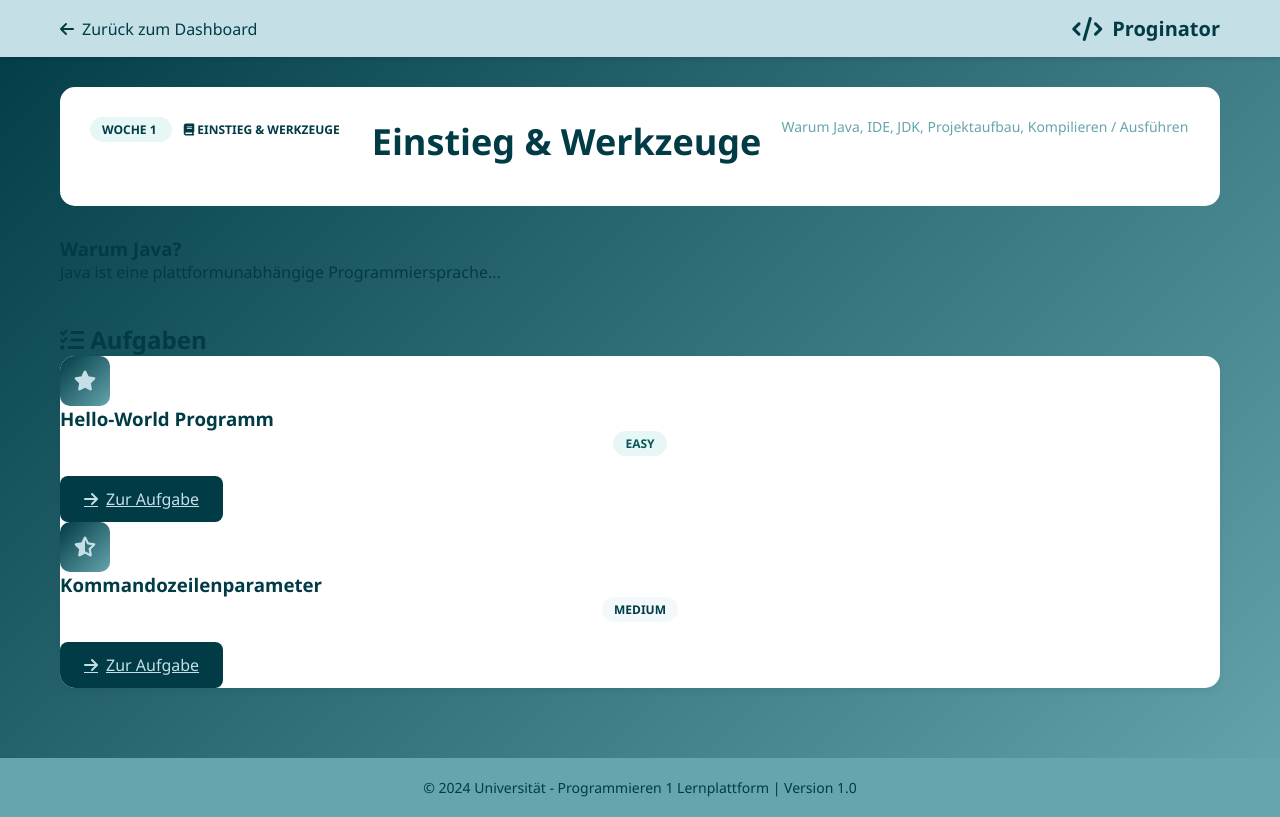
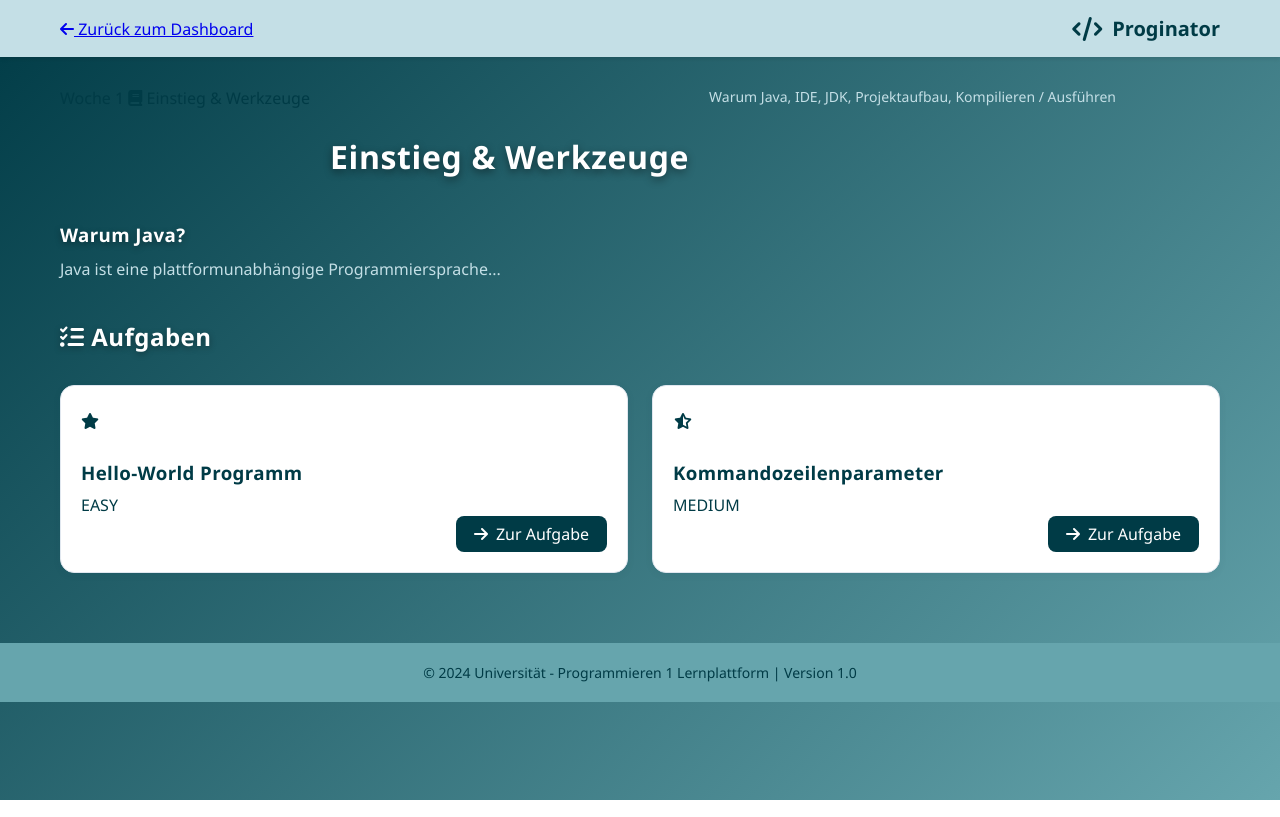
Before and after one commit to HenningRixen/proginator, a Spring Boot app: page /lesson/1 in a window 1280 px wide. Run offline with Spring Boot 4, Linux system fonts and the light colour scheme; the visitor is signed in with stand-in values (Sample User, id 1); data comes from the database, SQL or seed files in the repository; data that the repository does not hold is empty; some of the project's set-up classes (security, data sources, template engines, error pages and the like) are left out, and stand-ins take their place.

Commit message:
farbpalettenänderung/Bugfixes

```diff
--- a/src/main/resources/static/css/style.css
+++ b/src/main/resources/static/css/style.css
@@ -2,7 +2,7 @@
     --primary: #003B46;
     --primary-dark: #07575B;
     --secondary: #66A5AD;
-    --success: #66A5AD;
+    --success: #3CB371;
     --warning: #07575B;
     --danger: #003B46;
     --light: #C4DFE6;
@@ -13,6 +13,7 @@
     --transition: all 0.3s ease;
 }
 
+/* --- Grundlegende Resets und Body --- */
 * {
     margin: 0;
     padding: 0;
@@ -26,7 +27,16 @@
     color: var(--dark);
 }
 
-/* Auth Pages */
+/* --- Überschriften kontrastreicher und mit Abstand --- */
+h1, h2, h3, h4, h5, h6 {
+    color: var(--primary);
+    font-weight: bold;
+    margin-top: 1.5em;
+    margin-bottom: 0.5em;
+    letter-spacing: 0.02em;
+}
+
+/* --- Auth Pages --- */
 .auth-body {
     background: linear-gradient(135deg, #003B46 0%, #66A5AD 100%);
     display: flex;
@@ -161,7 +171,7 @@
     padding-top: 20px;
 }
 
-/* Main Layout */
+/* --- Main Layout --- */
 .navbar {
     background: var(--light);
     box-shadow: 0 2px 4px rgba(0,0,0,0.1);
@@ -225,7 +235,7 @@
     padding: 30px 20px;
 }
 
-/* Dashboard Styles */
+/* --- Dashboard Styles --- */
 .dashboard-header {
     display: grid;
     grid-template-columns: 1fr 1fr;
@@ -466,411 +476,107 @@
     margin-top: 40px;
 }
 
-/* Lesson Page Styles */
-.nav-back {
-    display: inline-flex;
-    align-items: center;
-    gap: 8px;
-    color: var(--primary);
-    text-decoration: none;
-    font-weight: 500;
+/* --- Aufgabenübersicht (modernes Grid) --- */
+.exercises-list {
+    display: grid;
+    grid-template-columns: repeat(auto-fit, minmax(260px, 1fr));
+    gap: 24px;
+    margin: 32px 0 0 0;
+    padding: 0;
+    list-style: none;
+    background: none;
+    box-shadow: none;
+    border-radius: 0;
 }
 
-.nav-back:hover {
-    text-decoration: underline;
+.exercise-card {
+    background: #fff !important;
+    border: 1px solid #e0e7ef;
+    border-radius: 14px;
+    box-shadow: 0 2px 8px rgba(0,59,70,0.06);
+    padding: 24px 20px 20px 20px;
+    display: flex;
+    flex-direction: column;
+    align-items: flex-start;
+    transition: box-shadow 0.2s, border 0.2s;
+    position: relative;
+    margin: 0;
+    min-height: 160px;
 }
 
-.lesson-header {
-    background: white;
-    padding: 30px;
-    border-radius: 15px;
-    margin-bottom: 30px;
-    text-align: center;
+.exercise-card:hover {
+    box-shadow: 0 4px 16px rgba(0,59,70,0.12);
+    border-color: var(--secondary);
+    background: #f3f9fa;
 }
 
-.lesson-badge {
-    display: inline-block;
-    background: var(--primary);
-    color: var(--light);
-    padding: 8px 16px;
-    border-radius: 20px;
+.exercise-header h3 {
+    font-size: 1.15em;
     font-weight: 600;
-    margin-bottom: 15px;
-    font-size: 14px;
+    color: var(--primary-dark);
+    margin-bottom: 8px;
 }
 
-.lesson-header h1 {
-    color: var(--dark);
-    font-size: 36px;
-    margin-bottom: 10px;
+.exercise-meta {
+    font-size: 0.95em;
+    color: #4a6fa1;
+    margin-bottom: 12px;
 }
 
-.lesson-subtitle {
-    color: var(--gray);
-    font-size: 18px;
+.exercise-item.completed {
+    border-color: #3CB371;
+    background: linear-gradient(90deg, #e6f9f0 60%, #f8fafd 100%);
 }
 
-.lesson-content {
-    margin-bottom: 40px;
+.exercise-item.completed::after {
+    content: '✓';
+    position: absolute;
+    top: 12px;
+    right: 16px;
+    background: #3CB371;
+    color: #fff;
+    border-radius: 50%;
+    width: 28px;
+    height: 28px;
+    display: flex;
+    align-items: center;
+    justify-content: center;
+    font-weight: bold;
+    font-size: 1.1em;
+    box-shadow: 0 2px 6px rgba(60,179,113,0.12);
 }
 
-.content-card {
-    background: white;
-    padding: 30px;
-    border-radius: 15px;
-    box-shadow: var(--card-shadow);
-}
-
-.content-card h2 {
-    color: var(--dark);
-    margin-bottom: 20px;
-    font-size: 24px;
+.exercise-actions {
+    margin-top: auto;
+    width: 100%;
     display: flex;
-    align-items: center;
+    justify-content: flex-end;
     gap: 10px;
 }
 
-.exercises-list {
-    background: white;
-    border-radius: 15px;
-    overflow: hidden;
-    box-shadow: var(--card-shadow);
+.exercise-actions a,
+.btn-exercise {
+    background: var(--primary);
+    color: #fff;
+    padding: 7px 18px;
+    border-radius: 8px;
+    text-decoration: none;
+    font-weight: 500;
+    transition: background 0.2s;
+    border: none;
 }
 
-.exercise-item {
-    display: flex;
-    align-items: center;
-    padding: 25px 30px;
-    border-bottom: 1px solid var(--border);
-    gap: 20px;
-    transition: var(--transition);
+.exercise-actions a:hover,
+.btn-exercise:hover {
+    background: var(--primary-dark);
 }
 
-.exercise-item:hover {
-    background-color: var(--light);
+/* Abstand zwischen Überschrift und Aufgabenliste */
+.lesson-title {
+    margin-bottom: 18px;
 }
 
-.exercise-item:last-child {
-    border-bottom: none;
-}
-
-.exercise-icon {
-    width: 50px;
-    height: 50px;
-    background: linear-gradient(135deg, #003B46 0%, #66A5AD 100%);
-    border-radius: 10px;
-    display: flex;
-    align-items: center;
-    justify-content: center;
-    color: var(--light);
-    font-size: 20px;
-}
-
-.exercise-content {
-    flex: 1;
-}
-
-.exercise-header {
-    display: flex;
-    justify-content: space-between;
-    align-items: center;
-    margin-bottom: 10px;
-}
-
-.exercise-header h3 {
-    color: var(--dark);
-    font-size: 18px;
-}
-
-.exercise-meta {
-    display: flex;
-    gap: 15px;
-    align-items: center;
-}
-
-.badge {
-    padding: 4px 12px;
-    border-radius: 20px;
-    font-size: 12px;
-    font-weight: 600;
-    text-transform: uppercase;
-}
-
-.badge-easy {
-    background-color: #e6f7f5;
-    color: #07575B;
-}
-
-.badge-medium {
-    background-color: #f3f9fa;
-    color: #003B46;
-}
-
-.badge-hard {
-    background-color: #fbeeee;
-    color: #003B46;
-}
-
-.points {
-    color: var(--gray);
-    font-size: 14px;
-    display: flex;
-    align-items: center;
-    gap: 5px;
-}
-
-.exercise-item p {
-    color: var(--gray);
-    font-size: 14px;
-    line-height: 1.5;
-}
-
-.exercise-actions {
-    min-width: 120px;
-}
-
-.btn-exercise {
-    display: inline-flex;
-    align-items: center;
-    justify-content: center;
-    gap: 8px;
-    padding: 10px 20px;
-    border-radius: 8px;
-    font-weight: 500;
-    text-decoration: none;
-    transition: var(--transition);
-    border: none;
-    cursor: pointer;
-    font-size: 14px;
-    width: 100%;
-}
-
-.btn-start {
-    background-color: var(--primary);
-    color: var(--light);
-}
-
-.btn-start:hover {
-    background-color: var(--primary-dark);
-}
-
-.btn-completed {
-    background-color: var(--success);
-    color: var(--light);
-}
-
-.btn-completed:hover {
-    background-color: #4fa7b3;
-}
-
-.lesson-navigation {
-    text-align: center;
-    margin-top: 40px;
-}
-
-.btn-secondary {
-    display: inline-flex;
-    align-items: center;
-    gap: 8px;
-    padding: 12px 24px;
-    background-color: var(--gray);
-    color: var(--light);
-    text-decoration: none;
-    border-radius: 8px;
-    font-weight: 500;
-    transition: var(--transition);
-}
-
-.btn-secondary:hover {
-    background-color: var(--primary-dark);
-}
-
-/* Exercise Page Styles */
-.exercise-container {
-    max-width: 800px;
-}
-
-.exercise-header {
-    background: white;
-    padding: 30px;
-    border-radius: 15px;
-    margin-bottom: 30px;
-    text-align: center;
-}
-
-.exercise-badges {
-    display: flex;
-    justify-content: center;
-    gap: 15px;
-    margin-bottom: 20px;
-    flex-wrap: wrap;
-}
-
-.badge-lesson {
-    background-color: #e6f7f5;
-    color: #003B46;
-}
-
-.badge-points {
-    background-color: #f3f9fa;
-    color: #07575B;
-}
-
-.exercise-header h1 {
-    color: var(--dark);
-    font-size: 32px;
-    margin-bottom: 20px;
-}
-
-.task-section, .code-section, .solution-section {
-    margin-bottom: 40px;
-}
-
-.task-section h2, .code-section h2, .solution-section h2 {
-    color: var(--dark);
-    margin-bottom: 15px;
-    font-size: 24px;
-    display: flex;
-    align-items: center;
-    gap: 10px;
-}
-
-.solution-hint {
-    font-size: 14px;
-    color: var(--gray);
-    font-weight: normal;
-    margin-left: 10px;
-}
-
-.task-card, .code-card, .solution-card {
-    background: white;
-    border-radius: 15px;
-    overflow: hidden;
-    box-shadow: var(--card-shadow);
-}
-
-.task-card {
-    padding: 25px;
-}
-
-.code-header, .solution-header {
-    background-color: var(--light);
-    padding: 15px 25px;
-    display: flex;
-    justify-content: space-between;
-    align-items: center;
-    border-bottom: 1px solid var(--border);
-}
-
-.code-header span, .solution-header span {
-    color: var(--gray);
-    font-size: 14px;
-}
-
-.btn-copy, .btn-toggle {
-    padding: 8px 16px;
-    background-color: white;
-    border: 1px solid var(--border);
-    border-radius: 6px;
-    font-size: 14px;
-    cursor: pointer;
-    transition: var(--transition);
-    display: flex;
-    align-items: center;
-    gap: 5px;
-}
-
-.btn-copy:hover, .btn-toggle:hover {
-    background-color: var(--light);
-}
-
-pre {
-    margin: 0;
-    padding: 25px;
-    overflow-x: auto;
-    background-color: var(--light);
-}
-
-code {
-    font-family: 'Courier New', monospace;
-    font-size: 14px;
-}
-
-.hljs {
-    background: transparent !important;
-}
-
-.solution-content {
-    padding: 0;
-}
-
-.actions-section {
-    background: white;
-    padding: 30px;
-    border-radius: 15px;
-    box-shadow: var(--card-shadow);
-}
-
-.actions-grid {
-    display: flex;
-    flex-direction: column;
-    gap: 20px;
-}
-
-.btn-complete {
-    display: inline-flex;
-    align-items: center;
-    gap: 10px;
-    padding: 15px 30px;
-    background-color: var(--success);
-    color: var(--light);
-    border: none;
-    border-radius: 10px;
-    font-size: 16px;
-    font-weight: 600;
-    cursor: pointer;
-    transition: var(--transition);
-    width: 100%;
-    justify-content: center;
-}
-
-.btn-complete:hover {
-    background-color: #4fa7b3;
-    transform: translateY(-2px);
-}
-
-.completed-info {
-    text-align: center;
-    padding: 20px;
-    background-color: #e6f7f5;
-    border-radius: 10px;
-    color: #07575B;
-}
-
-.nav-buttons {
-    display: flex;
-    justify-content: space-between;
-    gap: 20px;
-}
-
-.btn-next {
-    display: inline-flex;
-    align-items: center;
-    gap: 8px;
-    padding: 12px 24px;
-    background-color: var(--primary);
-    color: var(--light);
-    text-decoration: none;
-    border-radius: 8px;
-    font-weight: 500;
-    transition: var(--transition);
-}
-
-.btn-next:hover {
-    background-color: var(--primary-dark);
-}
-
-/* Responsive */
+/* --- Responsive Anpassungen für Aufgabenübersicht --- */
 @media (max-width: 768px) {
     .dashboard-header {
         grid-template-columns: 1fr;
@@ -888,17 +594,12 @@
         flex-direction: column;
     }
 
-    .exercise-item {
-        flex-direction: column;
-        text-align: center;
-        gap: 15px;
+    .exercises-list {
+        grid-template-columns: 1fr;
+        gap: 16px;
     }
 
-    .exercise-actions {
-        width: 100%;
-    }
-    .exercise-card {
-        display: flex;
+    .exercise-item {
         flex-direction: column;
         gap: 8px;
         padding: 16px;
@@ -906,37 +607,138 @@
         background: #fff;
         margin-bottom: 16px;
         box-shadow: 0 2px 8px rgba(0,0,0,0.04);
+        min-height: unset;
     }
-    .exercise-main {
-        display: flex;
-        align-items: center;
-        gap: 16px;
+
+    .exercise-header {
+        flex-direction: column;
+        align-items: flex-start;
+        gap: 8px;
     }
-    .exercise-icon {
-        font-size: 2rem;
-        color: var(--secondary);
-        min-width: 40px;
-        text-align: center;
-    }
-    .exercise-details {
-        flex: 1;
-    }
-    .exercise-badges {
-        display: flex;
-        gap: 8px;
-        margin-top: 4px;
-    }
+
     .exercise-actions {
-        display: flex;
-        align-items: center;
+        width: 100%;
+        justify-content: flex-end;
         gap: 12px;
         margin-top: 8px;
     }
-    .completed-label {
-        color: var(--success);
-        font-weight: bold;
-        display: flex;
-        align-items: center;
-        gap: 4px;
-    }
 }
+/* ===================================================== */
+/* === FIX: Lesson-Content nicht abdunkeln ============= */
+/* ===================================================== */
+
+.lesson-container {
+    position: relative;
+    z-index: 1;
+}
+
+/* falls .container ein Overlay (::before / ::after) hat */
+.lesson-container::before,
+.lesson-container::after {
+    display: none;
+}
+/* ===================================================== */
+/* === Lesson-Seite: Texte außerhalb der Cards ========= */
+/* ===================================================== */
+
+/* Haupttitel */
+.lesson-container .lesson-header h1 {
+    color: #ffffff;
+    text-shadow: 0 3px 8px rgba(0, 0, 0, 0.45);
+}
+/* Kurzbeschreibung */
+.lesson-container .lesson-desc {
+    color: var(--light);
+}
+
+/* Lesson-Content (HTML aus DB) */
+.lesson-container .lesson-content {
+    color: var(--light);
+}
+
+.lesson-container .lesson-content p,
+.lesson-container .lesson-content li,
+.lesson-container .lesson-content span {
+    color: var(--light);
+    line-height: 1.7;
+}
+
+/* Aufgaben-Überschrift */
+.lesson-container .exercises-section > h2 {
+    color: #ffffff;
+    text-shadow: 0 2px 6px rgba(0, 0, 0, 0.35);
+}
+
+.lesson-container .exercises-section > h2 i {
+    color: #ffffff;
+}
+/* Cards bleiben unverändert */
+.lesson-container .exercise-card {
+    background: #ffffff;
+    color: var(--dark);
+}
+.lesson-container .lesson-meta,
+.lesson-container .lesson-meta span,
+.lesson-container .lesson-meta a {
+    color: var(--light);
+}
+
+/* Section-Überschriften im Lesson-Content (z. B. "Warum Java?") */
+.lesson-container .lesson-content h2,
+.lesson-container .lesson-content h3 {
+    color: #ffffff;
+    text-shadow: 0 2px 6px rgba(0, 0, 0, 0.35);
+}
+/* ===================================================== */
+/* === Exercise-Seite: Texte außerhalb der Cards ======= */
+/* ===================================================== */
+
+/* Exercise-Container nach vorne holen */
+.exercise-container {
+    position: relative;
+    z-index: 1;
+}
+
+/* Meta / Badge-Zeile (Woche, Difficulty) */
+.exercise-container .exercise-badges,
+.exercise-container .exercise-badges span,
+.exercise-container .exercise-badges i {
+    color: var(--light);
+}
+
+/* Haupttitel der Aufgabe */
+.exercise-container .exercise-header h1 {
+    color: #ffffff;
+    text-shadow: 0 3px 8px rgba(0, 0, 0, 0.45);
+}
+
+/* Section-Überschriften (Aufgabenstellung, Starter-Code, Lösung) */
+.exercise-container .task-section > h2,
+.exercise-container .code-section > h2,
+.exercise-container .solution-section > h2,
+.exercise-container details summary {
+    color: #ffffff;
+    text-shadow: 0 2px 6px rgba(0, 0, 0, 0.35);
+}
+
+.exercise-container .task-section > h2 i,
+.exercise-container .code-section > h2 i,
+.exercise-container .solution-section > h2 i,
+.exercise-container details summary i {
+    color: #ffffff;
+}
+
+/* Text außerhalb der Task-Card */
+.exercise-container .task-section {
+    color: var(--light);
+}
+
+/* ===================================================== */
+/* === ABSICHERUNG: Cards & Code bleiben unverändert === */
+/* ===================================================== */
+
+.exercise-container .task-card,
+.exercise-container pre,
+.exercise-container code {
+    color: var(--dark);
+}
```
Also changed, not shown: src/main/resources/static/css/dashboard.css (+18 -0 lines), 1 other file.
